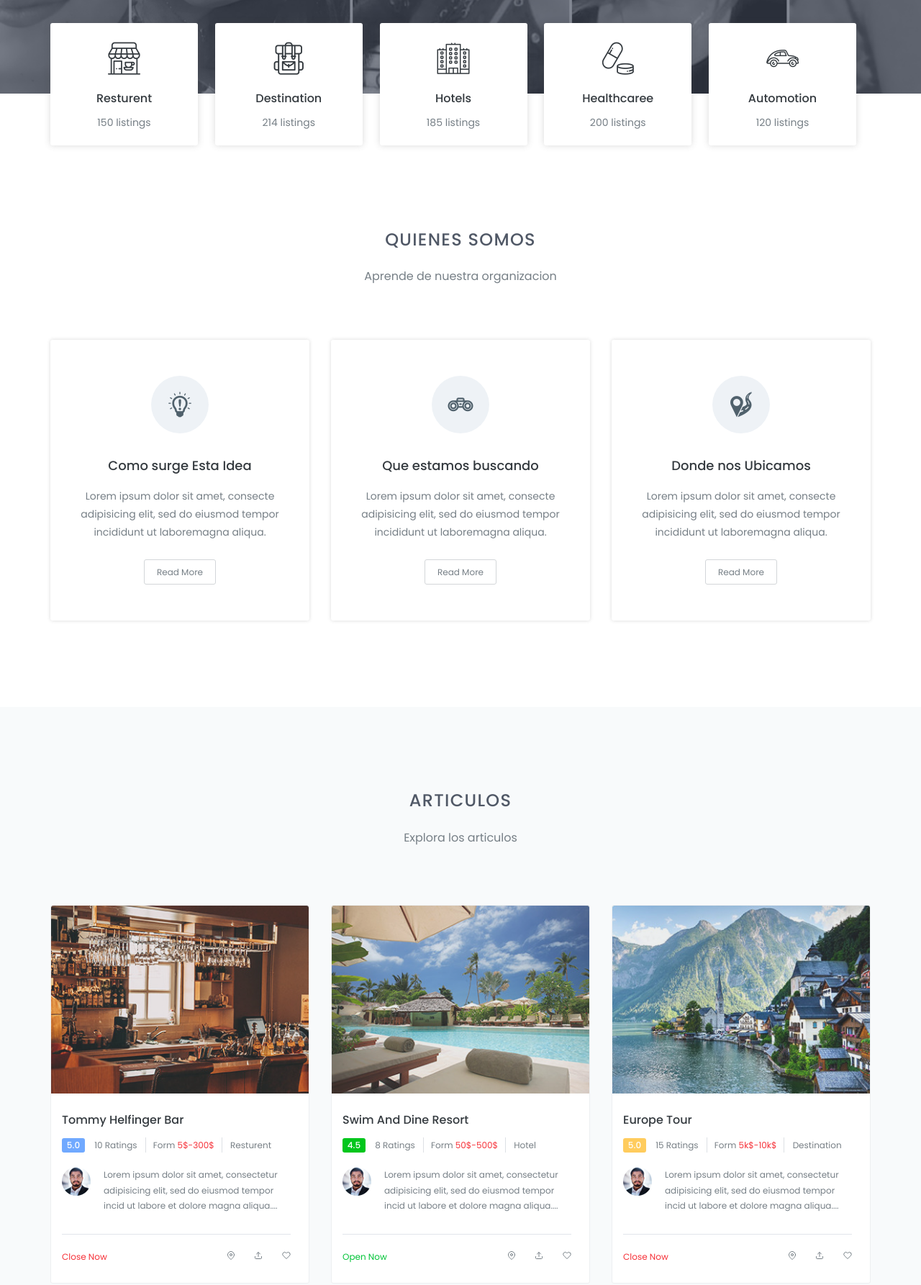
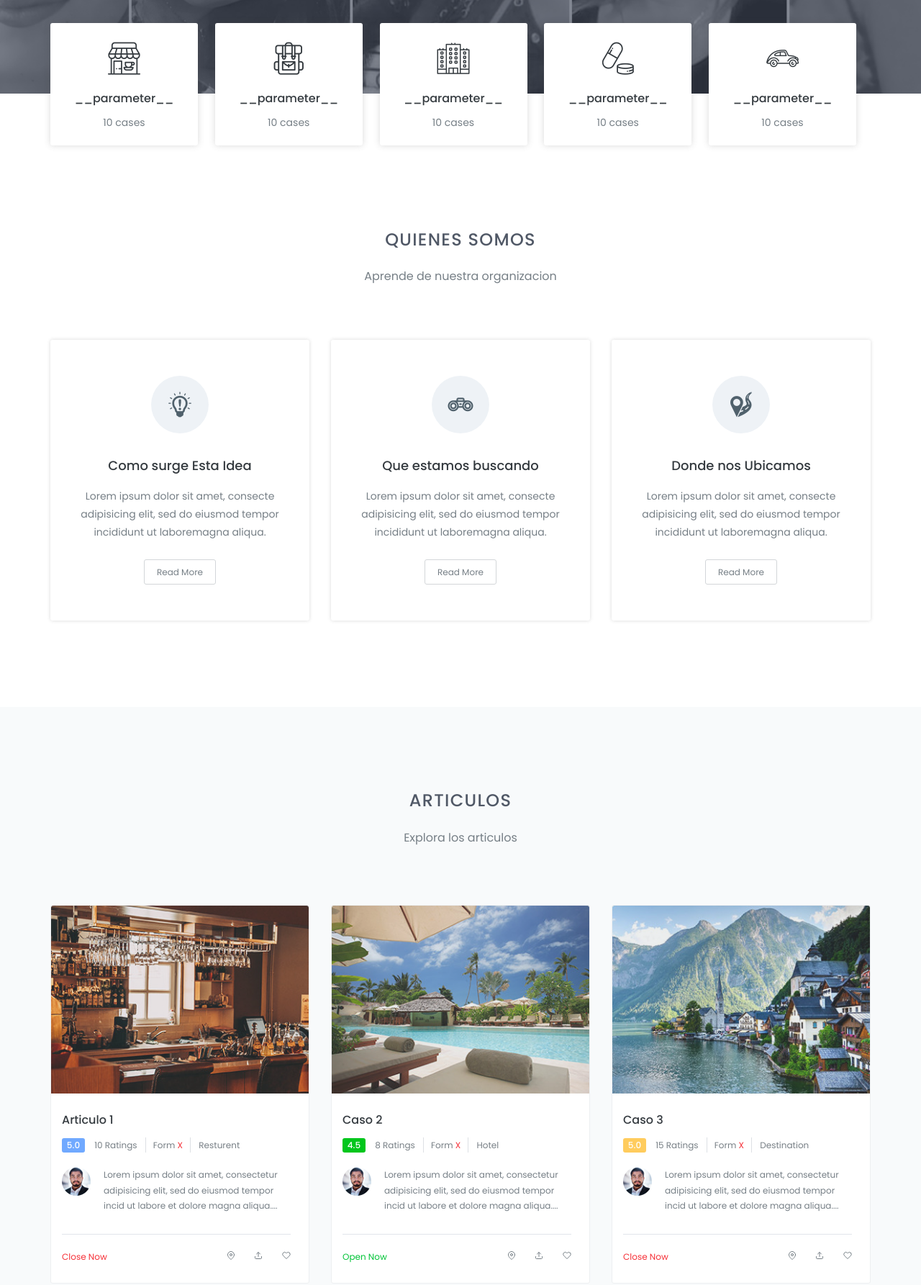
Before and after one commit to Victor-Grinan-Dev/feminicidios, a plain HTML site: page index.html in a window 1280 px wide. Shown: the part 800-2585 px from the top of the page at 72% size. Drawn offline with nearby package versions, Linux system fonts and the light colour scheme.

Commit message:
fix typos

```diff
--- a/index.html
+++ b/index.html
@@ -194,8 +194,8 @@
 								<div class="single-list-topics-icon">
 									<i class="flaticon-restaurant"></i>
 								</div>
-								<h2><a href="#">resturent</a></h2>
-								<p>150 listings</p>
+								<h2><a href="#">__parameter__</a></h2>
+								<p>10 cases</p>
 							</div>
 						</li>
 						<li>
@@ -203,8 +203,8 @@
 								<div class="single-list-topics-icon">
 									<i class="flaticon-travel"></i>
 								</div>
-								<h2><a href="#">destination</a></h2>
-								<p>214 listings</p>
+								<h2><a href="#">__parameter__</a></h2>
+								<p>10 cases</p>
 							</div>
 						</li>
 						<li>
@@ -212,8 +212,8 @@
 								<div class="single-list-topics-icon">
 									<i class="flaticon-building"></i>
 								</div>
-								<h2><a href="#">hotels</a></h2>
-								<p>185 listings</p>
+								<h2><a href="#">__parameter__</a></h2>
+								<p>10 cases</p>
 							</div>
 						</li>
 						<li>
@@ -221,8 +221,8 @@
 								<div class="single-list-topics-icon">
 									<i class="flaticon-pills"></i>
 								</div>
-								<h2><a href="#">healthcaree</a></h2>
-								<p>200 listings</p>
+								<h2><a href="#">__parameter__</a></h2>
+								<p>10 cases</p>
 							</div>
 						</li>
 						<li>
@@ -230,8 +230,8 @@
 								<div class="single-list-topics-icon">
 									<i class="flaticon-transport"></i>
 								</div>
-								<h2><a href="#">automotion</a></h2>
-								<p>120 listings</p>
+								<h2><a href="#">__parameter__</a></h2>
+								<p>10 cases</p>
 							</div>
 						</li>
 					</ul>
@@ -331,13 +331,13 @@
 									</div>
 								</div>
 								<div class="single-explore-txt bg-theme-1">
-									<h2><a href="#">tommy helfinger bar</a></h2>
+									<h2><a href="#">articulo 1</a></h2>
 									<p class="explore-rating-price">
 										<span class="explore-rating">5.0</span>
 										<a href="#"> 10 ratings</a>
 										<span class="explore-price-box">
 											form
-											<span class="explore-price">5$-300$</span>
+											<span class="explore-price">x</span>
 										</span>
 										 <a href="#">resturent</a>
 									</p>
@@ -397,13 +397,13 @@
 									</div>
 								</div>
 								<div class="single-explore-txt bg-theme-2">
-									<h2><a href="#">swim and dine resort</a></h2>
+									<h2><a href="#">Caso 2</a></h2>
 									<p class="explore-rating-price">
 										<span class="explore-rating">4.5</span>
 										<a href="#"> 8 ratings</a>
 										<span class="explore-price-box">
 											form
-											<span class="explore-price">50$-500$</span>
+											<span class="explore-price">X</span>
 										</span>
 										 <a href="#">hotel</a>
 									</p>
@@ -463,13 +463,13 @@
 									</div>
 								</div>
 								<div class="single-explore-txt bg-theme-3">
-									<h2><a href="#">europe tour</a></h2>
+									<h2><a href="#">caso 3</a></h2>
 									<p class="explore-rating-price">
 										<span class="explore-rating">5.0</span>
 										<a href="#"> 15 ratings</a>
 										<span class="explore-price-box">
 											form
-											<span class="explore-price">5k$-10k$</span>
+											<span class="explore-price">X</span>
 										</span>
 										 <a href="#">destination</a>
 									</p>
@@ -529,13 +529,13 @@
 									</div>
 								</div>
 								<div class="single-explore-txt bg-theme-4">
-									<h2><a href="#">banglow with swiming pool</a></h2>
+									<h2><a href="#">Caso 4</a></h2>
 									<p class="explore-rating-price">
 										<span class="explore-rating">5.0</span>
 										<a href="#"> 10 ratings</a>
 										<span class="explore-price-box">
 											form
-											<span class="explore-price">10k$-15k$</span>
+											<span class="explore-price">X</span>
 										</span>
 										 <a href="#">real estate</a>
 									</p>
@@ -595,13 +595,13 @@
 									</div>
 								</div>
 								<div class="single-explore-txt bg-theme-2">
-									<h2><a href="#">vintage car expo</a></h2>
+									<h2><a href="#">caso 6</a></h2>
 									<p class="explore-rating-price">
 										<span class="explore-rating">4.2</span>
 										<a href="#"> 8 ratings</a>
 										<span class="explore-price-box">
 											form
-											<span class="explore-price">500$-1200$</span>
+											<span class="explore-price">x</span>
 										</span>
 										 <a href="#">automotion</a>
 									</p>
@@ -661,13 +661,13 @@
 									</div>
 								</div>
 								<div class="single-explore-txt bg-theme-5">
-									<h2><a href="#">thailand tour</a></h2>
+									<h2><a href="#">caso 7</a></h2>
 									<p class="explore-rating-price">
 										<span class="explore-rating">5.0</span>
 										<a href="#"> 15 ratings</a>
 										<span class="explore-price-box">
 											form
-											<span class="explore-price">5k$-10k$</span>
+											<span class="explore-price">x</span>
 										</span>
 										 <a href="#">destination</a>
 									</p>
@@ -934,7 +934,7 @@
 							<div class="statistics-content">
 								<div class="counter">90 </div> <span>K+</span>
 							</div><!--/.statistics-content-->
-							<h3>listings</h3>
+							10>cases</>
 						</div><!--/.single-ststistics-box-->
 					</div><!--/.col-->
 					<div class="col-md-3 col-sm-6">
```
